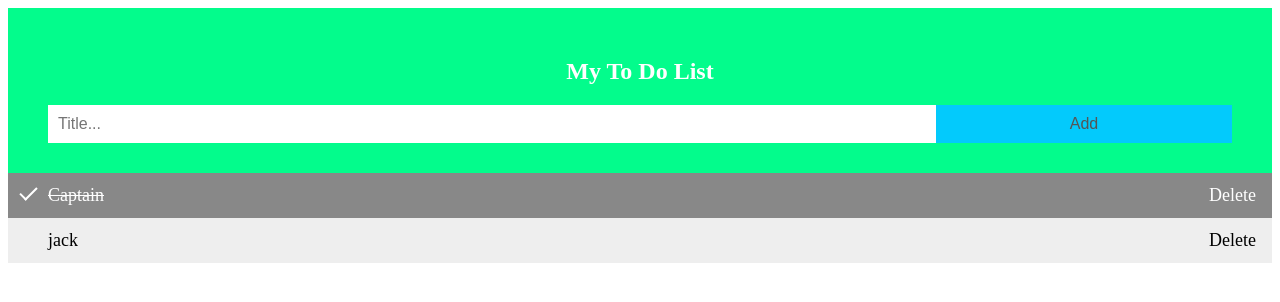
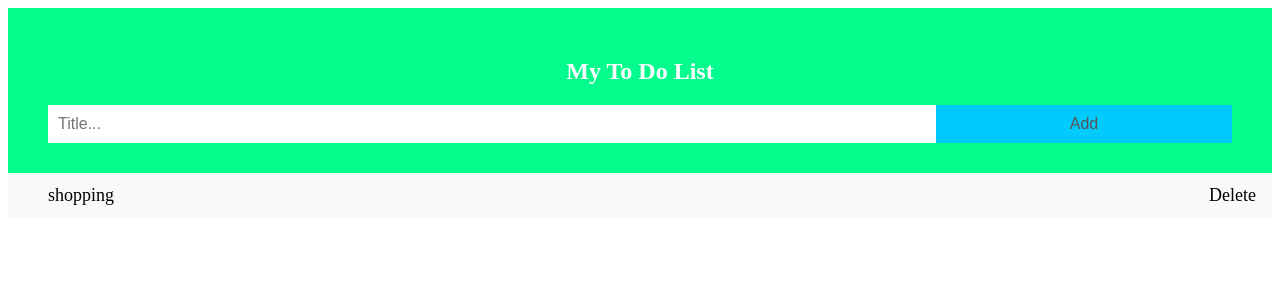
Before and after one commit to rachid0133/todoList-django, a Django app: page / in a window 1280 px wide. Shown: the top 302 px of the page. Run offline with Django 4.2, Linux system fonts and the light colour scheme; data comes from the database, SQL or seed files in the repository; both versions use the stored data as it was after the commit.

Commit message:
detele task from database

```diff
--- a/mytodolist/urls.py
+++ b/mytodolist/urls.py
@@ -2,5 +2,6 @@ from django.urls import path
 from . import views
 
 urlpatterns = [
-    path('', views.index, name='index')
+    path('', views.index, name='index'),
+    path('delete/<str:pk>', views.delete, name='delete')
 ]
--- a/mytodolist/views.py
+++ b/mytodolist/views.py
@@ -9,4 +9,9 @@ def index(request):
         new_url = Task(title = request.POST['title'])
         new_url.save()
         return redirect('/')
-    return render(request, 'index.html', {'task':tasks})
+    return render(request, 'index.html', {'tasks':tasks})
+
+def delete(request, pk):
+    task = Task.objects.get(id=pk)
+    task.delete()
+    return redirect('/')
--- a/templates/index.html
+++ b/templates/index.html
@@ -59,6 +59,8 @@ ul li.checked::before {
     right: 0;
     top: 0;
     padding: 12px 16px 12px 16px;
+    text-decoration: none;
+    color:black;
 }
 
 .close:hover {
@@ -116,8 +118,9 @@ input {
 </div>
 
 <ul id="myUL">
- <li class="checked">Captain<span class="close">Delete</span></li>
- <li>jack<span class="close">Delete</span></li>
+ {% for task in tasks%}
+ <li>{{task.title}}<span><a href="delete/{{task.id}}" class="close">Delete</a></span></li>
+ {% endfor %}
 </ul>
 
 <script>
```
Also changed, not shown: db.sqlite3.
